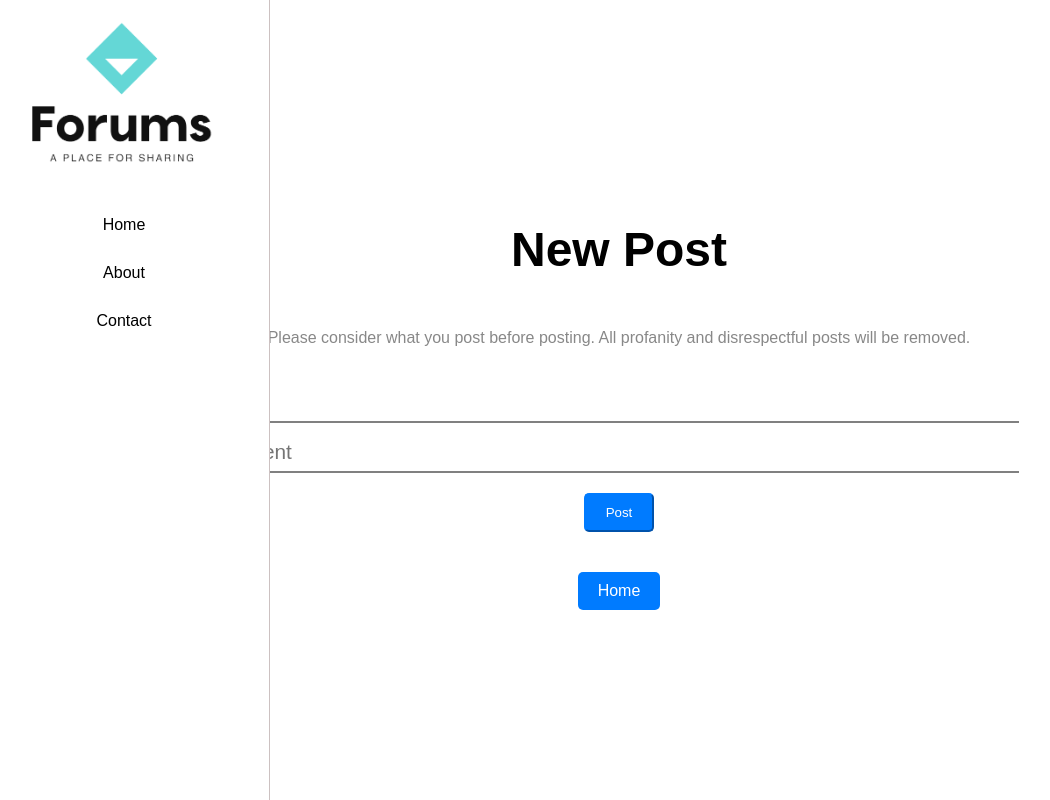
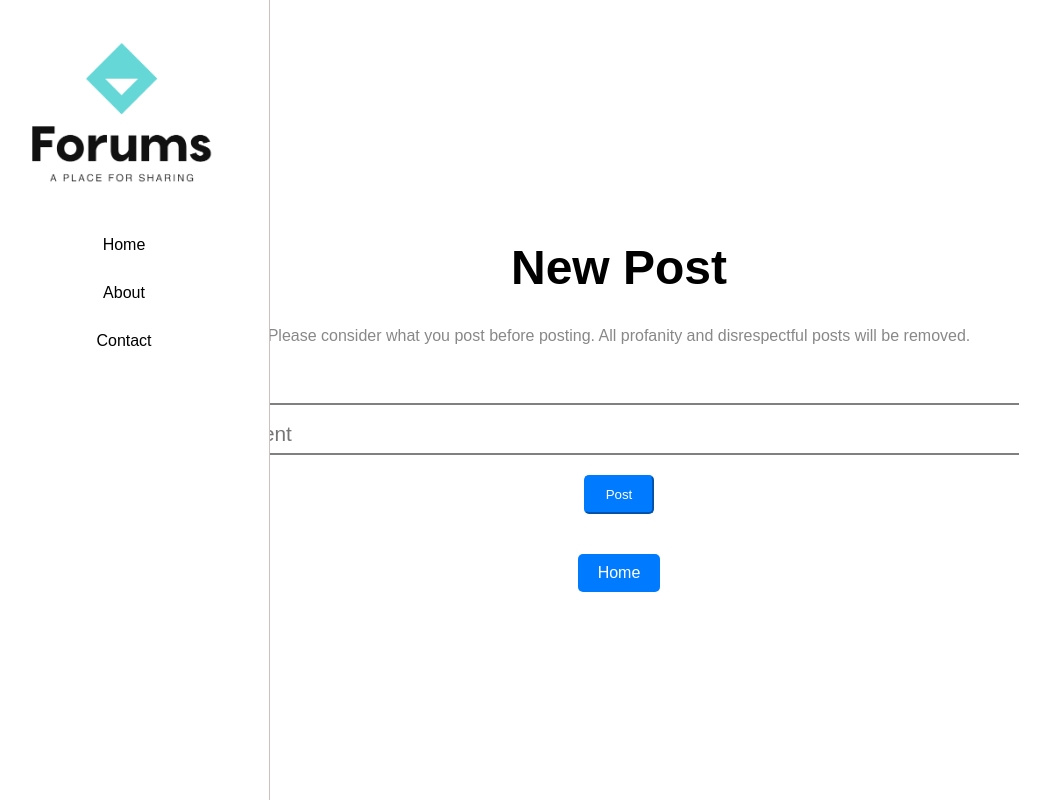
Before and after one commit to mrmcnguyen/Forum, a Flask app: page /post in a window 1280 px wide. Shown: the whole page, without its empty margins (21-1071 px from the left). Run offline with Flask 3, Linux system fonts and the light colour scheme.

Commit message:
Forum Version 1.0.0

```diff
--- a/static/style.css
+++ b/static/style.css
@@ -13,11 +13,16 @@ body.homeLogo{
     justify-content: left;
 }
 
+.container {
+    display: flex;
+}
+
 .sidebar {
     height: 100%;
     width: 250px;
     position: fixed;
     left:0;
+    top:0;
     background-color: white;
     border-right: 1px rgb(204, 193, 193) solid;
     padding: 20px;
@@ -40,7 +45,9 @@ body.homeLogo{
 }
 
 .content-container {
+    flex:1;
     text-align: center;
+    padding: 20px;
     margin: auto; /* Center the content container */
 }
 .container {
--- a/templates/createPost.html
+++ b/templates/createPost.html
@@ -5,12 +5,14 @@
     <link rel="stylesheet" href="{{ url_for('static', filename='style.css') }}">
 </head>
 <body>
+    <div class="container">
     <div id="header" class="sidebar">
         <img src="{{ url_for('static', filename='logo.png') }}" class="logo">
         <a  href="{{ url_for('index') }}"class="sidebar-button">Home</a>
         <a  class="sidebar-button">About</a>
         <a  class="sidebar-button">Contact</a>
     </div>
+    <div class="content-container">
     <h1>New Post</h1>
     <h3>Please consider what you post before posting. All profanity and disrespectful posts will be removed.</h3>
 
@@ -23,5 +25,7 @@
     </form>
 
     <a href="{{ url_for('index') }}">Home</a>
+    </div>
+</div>
 </body>
 </html>
--- a/templates/index.html
+++ b/templates/index.html
@@ -5,6 +5,7 @@
     <link rel="stylesheet" href="{{ url_for('static', filename='style.css') }}">
 </head>
 <body>
+    <div class="container">
     <div id="header" class="sidebar">
         <img src="{{ url_for('static', filename='logo.png') }}" class="logo">
         <a  href="{{ url_for('index') }}" class="sidebar-button">Home</a>
@@ -26,7 +27,8 @@
         </ul>
 
         <a href="{{ url_for('post') }}" class="create-post-link">Add Post</a>
+        <h3>Forums 2023 ©. Powered by YMD. All Rights Reserved.</h3>
     </div>
-    <h3>Forums 2023 ©. Powered by YMD. All Rights Reserved.</h3>
+    </div>
 </body>
 </html>
```
